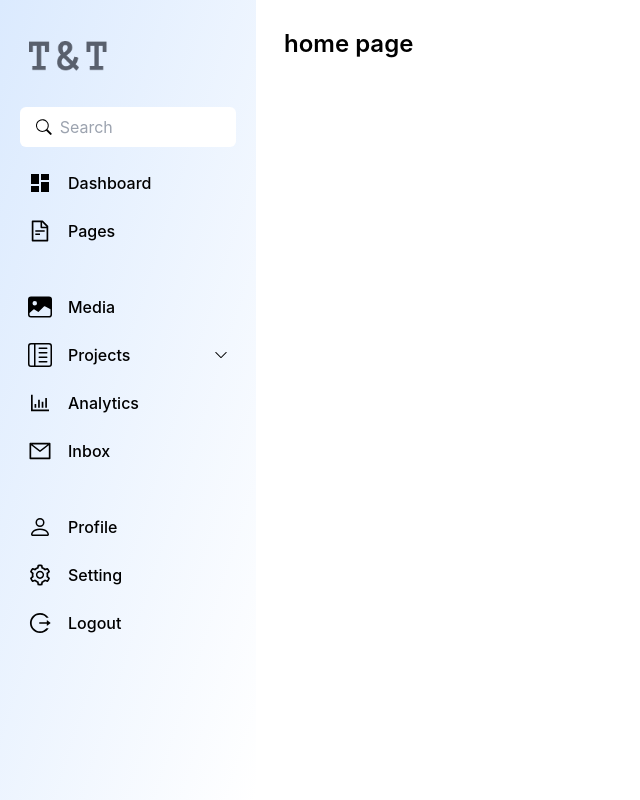
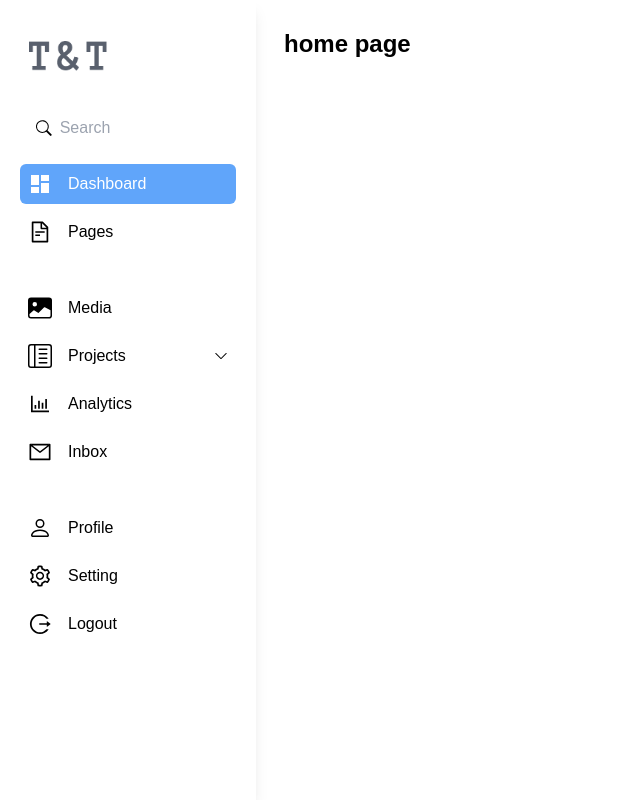
Before and after one commit to 2tracker/front_product_1, a React (Create React App) app: page /dashboard in a window 1280 px wide. Shown: the whole page, without its empty margins (0-640 px from the left). Built offline with nearby package versions, Linux system fonts and the light colour scheme.

Commit message:
added fav icon and some changes

```diff
--- a/public/index.html
+++ b/public/index.html
@@ -24,7 +24,7 @@
       work correctly both with client-side routing and a non-root public URL.
       Learn how to configure a non-root public URL by running `npm run build`.
     -->
-    <title>React App</title>
+    <title>Admin Panel</title>
   </head>
   <body>
     <noscript>You need to enable JavaScript to run this app.</noscript>
--- a/src/component/common/DashBorad/index.jsx
+++ b/src/component/common/DashBorad/index.jsx
@@ -1,5 +1,5 @@
 import React, { useEffect, useState } from "react";
-import { Link } from "react-router-dom";
+import { Link, useLocation } from "react-router-dom";
 import { FaBars } from "react-icons/fa";
 import { BiArrowBack } from "react-icons/bi";
 import { BsSearch , BsChevronDown } from "react-icons/bs";
@@ -10,13 +10,14 @@ import { DashboardMenus } from "../../../utils/alljsonfile/dashboardData";
 function DashBorad() {
   const [sidebarOpen, setSidebarOpen] = useState(true);
   const [submenuOpen, setSubmenuOpen] = useState(false);
+  const location = useLocation()
 
   return (
     <div>
       <>
         <div className="flex">
           <div
-            className={`bg-gradient-to-br from-blue-100 to-silver-50 h-screen p-5 pt-8 ${
+            className={`bg-white shadow-lg h-screen p-5 pt-8 ${
               sidebarOpen ? "w-64" : "w-20"
             } duration-300  relative`}
           >
@@ -46,7 +47,7 @@ function DashBorad() {
               {DashboardMenus?.map((menudata, index) => {
                 return(
                   <>
-                    <li key={index} className={`text-black text-sm flex items-center gap-x-4 cursor-pointer p-2 hover:bg-blue-400 hover:text-white rounded-md  ${menudata?.spacing ? "mt-9" : "mt-2"}`}>
+                    <li key={index} className={`text-black text-sm flex items-center gap-x-4 cursor-pointer p-2 ${location.pathname === `/${menudata.title.toLowerCase()}` ? 'bg-blue-400 text-white' : 'hover:bg-blue-400 hover:text-white'}  rounded-md  ${menudata?.spacing ? "mt-9" : "mt-2"}`}>
                       <span className="text-2xl block float-left">
                         {menudata?.icon ? menudata?.icon : <RiDashboardFill/>}
                       </span>
--- a/src/component/common/LoginComponent/index.jsx
+++ b/src/component/common/LoginComponent/index.jsx
@@ -34,6 +34,8 @@ function Login() {
         }, [2000]);
         toast.success(`Send OTP in your E-mail : ${res.data.otp}`);
       }
+    }).catch((err)=>{
+      console.log('SEND OTP ERROR :-' ,err)
     });
   });
 
--- a/src/component/common/RegisterComponent/index.jsx
+++ b/src/component/common/RegisterComponent/index.jsx
@@ -243,7 +243,7 @@ function Register() {
                         handleClick()
                         onSubmit()
                       }}
-                      type="submit"
+                      type="button"
                       className="w-full flex justify-center bg-blue-400  hover:bg-blue-500 text-gray-100 p-3  rounded-full tracking-wide font-semibold  shadow-lg cursor-pointer transition ease-in duration-500"
                     >
                       Sign Up
--- a/src/index.css
+++ b/src/index.css
@@ -1,12 +1,11 @@
 @import 'tailwindcss/base';
 @import 'tailwindcss/components';
 @import 'tailwindcss/utilities';
-
+@import url('https://fonts.googleapis.com/css2?family=Lato:wght@400;700&family=Poppins:wght@400;500;600;700&display=swap');
 body {
   margin: 0;
-  font-family: -apple-system, BlinkMacSystemFont, 'Segoe UI', 'Roboto', 'Oxygen',
-    'Ubuntu', 'Cantarell', 'Fira Sans', 'Droid Sans', 'Helvetica Neue',
-    sans-serif;
+  font-family: 'Lato', sans-serif;
+  font-family: 'Poppins', sans-serif;
   -webkit-font-smoothing: antialiased;
   -moz-osx-font-smoothing: grayscale;
 }
```
Also changed, not shown: 1 other file (tests, documents, lock files or other folders).
